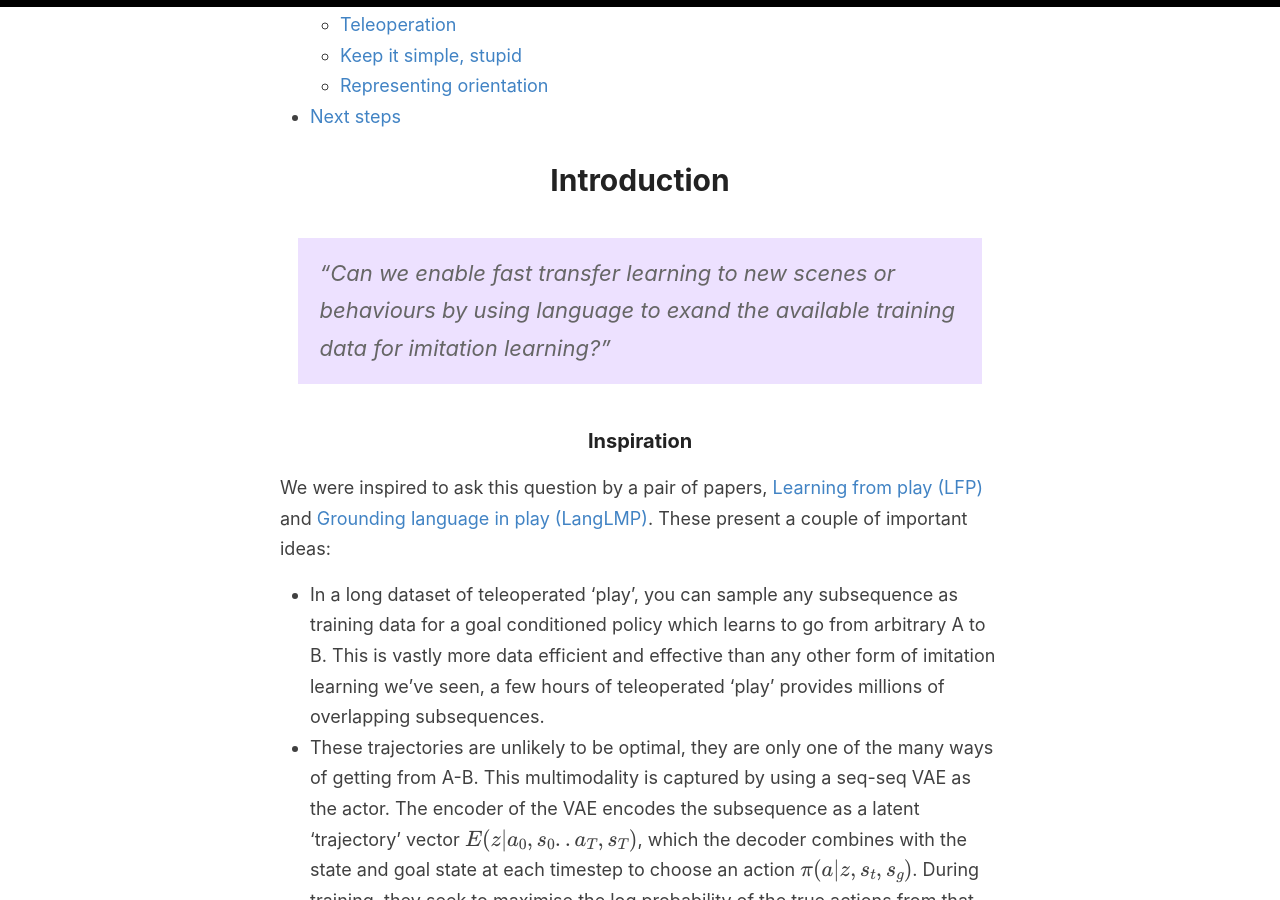
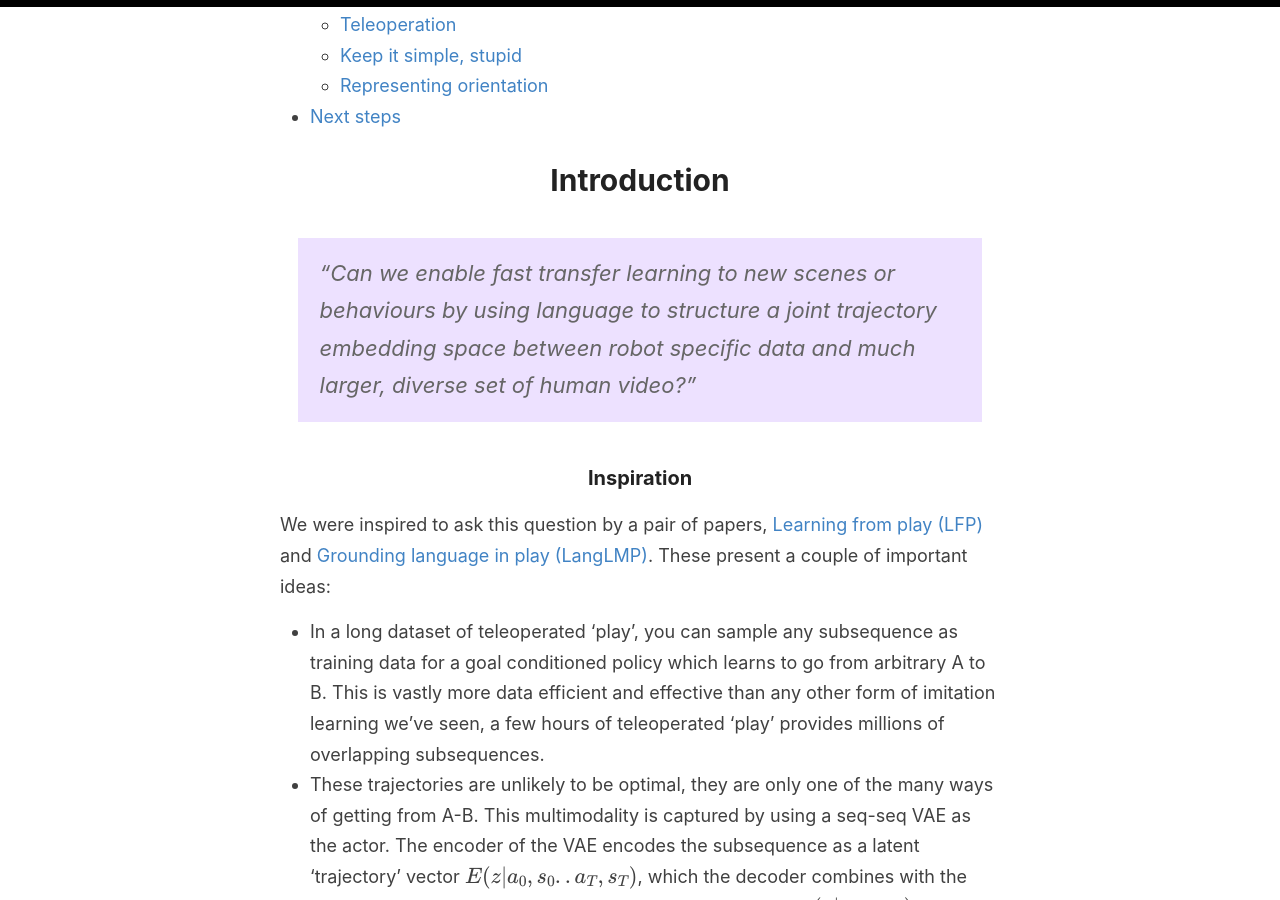
Before and after one commit to sholtodouglas/sholtodouglas.github.io, a Jekyll site: the page built from _posts/2020-12-18-LearningFromPlayAndLanguage.md, in a window 1280 px wide and 900 px high, scrolled down 850 px. Built offline with Jekyll 4.4.1, drawn with Linux system fonts in a browser that asks for light colours; formulas are drawn with MathJax 3.

Commit message:
Update 2020-12-18-LearningFromPlayAndLanguage.md

```diff
--- a/_posts/2020-12-18-LearningFromPlayAndLanguage.md
+++ b/_posts/2020-12-18-LearningFromPlayAndLanguage.md
@@ -16,7 +16,7 @@ categories: [play, language, imitation, latent]
 # Introduction
 
 
-> "Can we enable fast transfer learning to new scenes or behaviours by using language to exand the available training data for imitation learning?"
+> "Can we enable fast transfer learning to new scenes or behaviours by using language to structure a joint trajectory embedding space between robot specific data and much larger, diverse set of human video?"
 
 ### Inspiration
 We were inspired to ask this question by a pair of papers, [Learning from play (LFP)](https://learning-from-play.github.io/) and [Grounding language in play (LangLMP)](https://arxiv.org/abs/2005.07648). These present a couple of important ideas:
```
